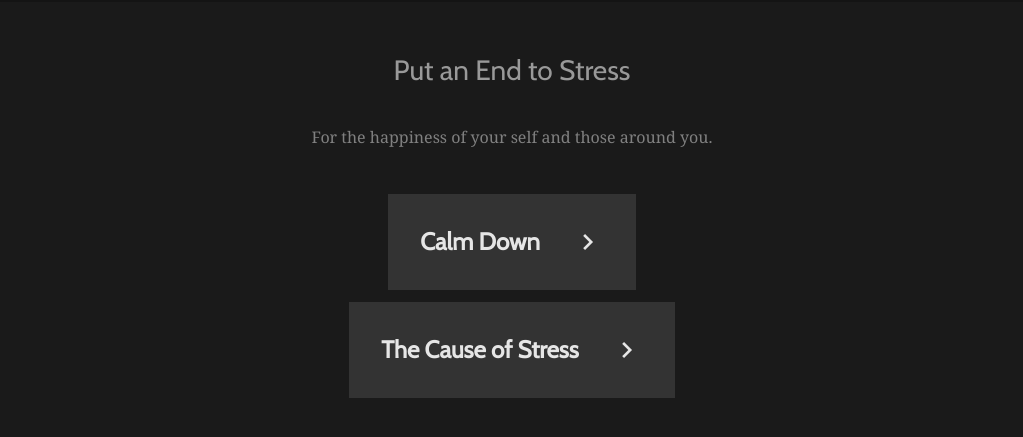
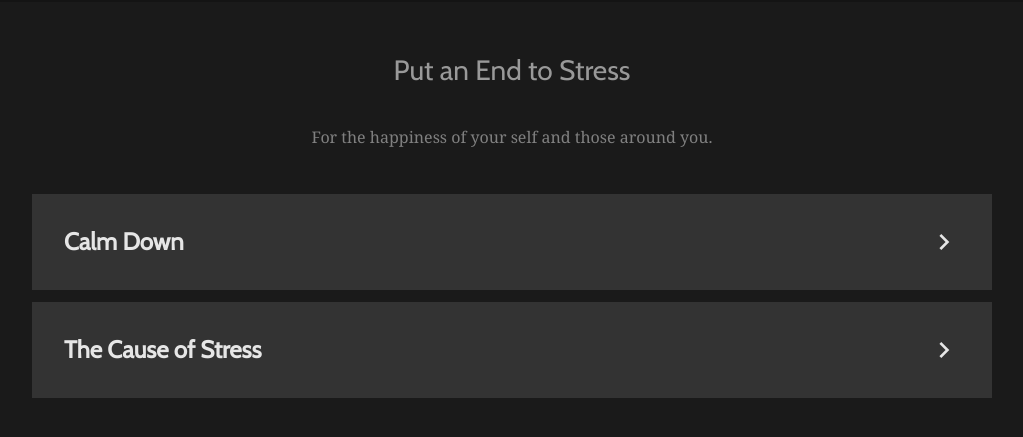
Before and after one commit to ryanallen/openmindapp, a PHP site: page /index.html in a window 1280 px wide. Shown: the part 64-501 px from the top of the page, without its empty margins (128-1151 px from the left). Run offline with PHP 8.4, Linux system fonts and the light colour scheme.

Commit message:
chrome bug fixed with buttons
i removed styling that broke buttons in chrome. fixed.

```diff
--- a/style/mind.css
+++ b/style/mind.css
@@ -84,6 +84,7 @@ audio {
   display: -ms-flexbox;
   display: flex;
   min-height: 96px;
+  width: 100%;
   max-width: 960px;
   margin: 0 auto 12px auto;
   color: white;
--- a/style/partials/_mind_button.scss
+++ b/style/partials/_mind_button.scss
@@ -1,6 +1,7 @@
 .button {
   display: flex;
 	min-height: 96px;
+  width: 100%; /// important for chrome
   max-width: $max-screen-width;
 	margin: 0 auto 12px auto;
   color: $c100;
```
Also changed, not shown: 1 other file.
